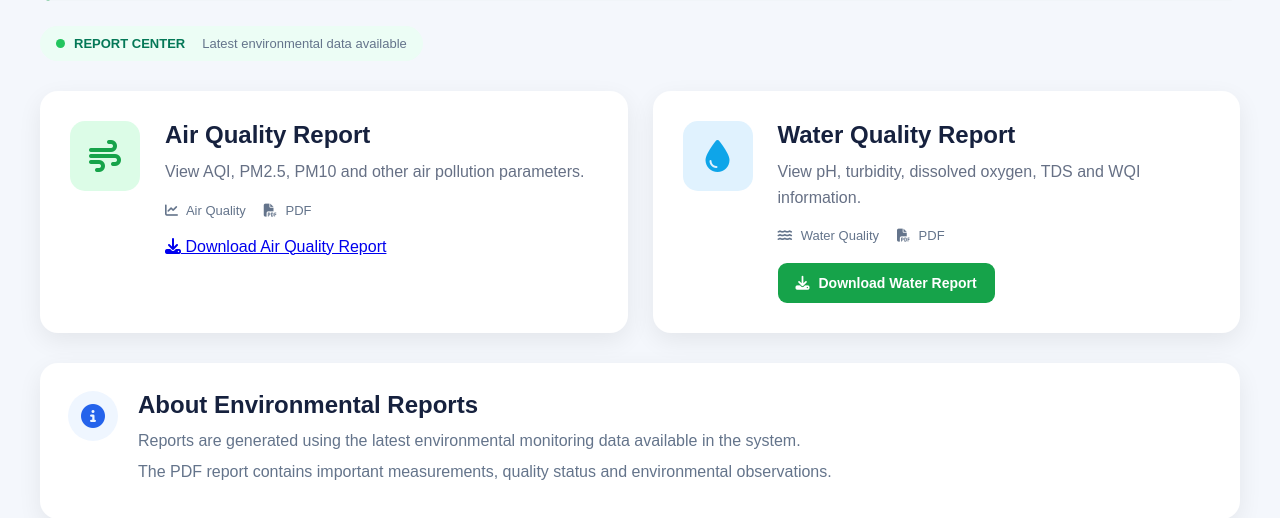
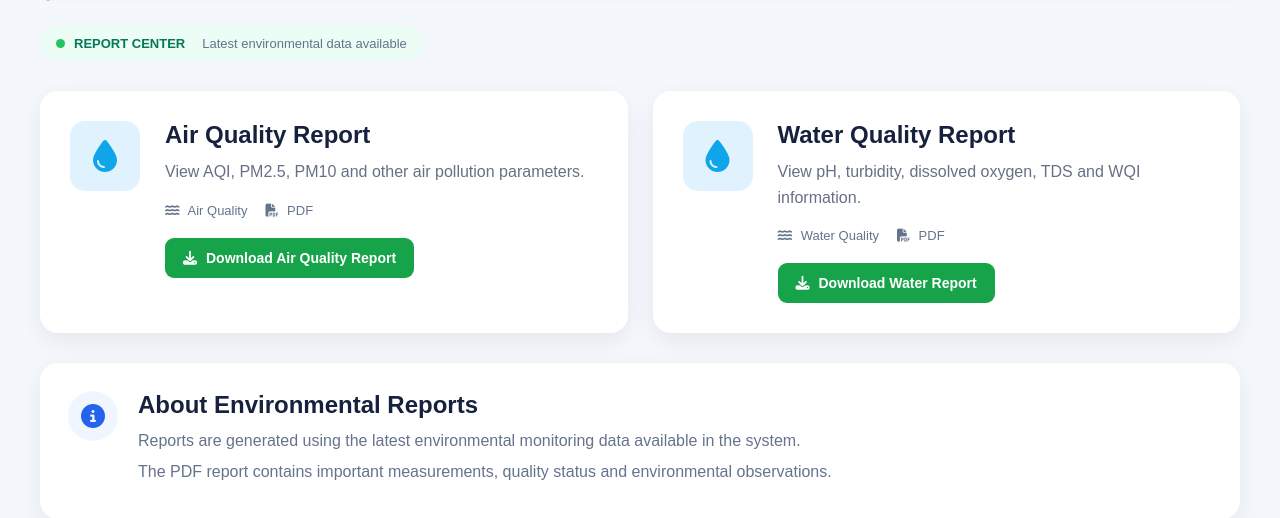
Before and after one commit to sahilthakur4528-cyber/ENVIRONMENT_MONITOR, a Flask app: page /reports in a window 1280 px wide. Shown: the part 189-707 px from the top of the page. Run offline with Flask 3, Linux system fonts and the light colour scheme; the visitor is signed in with stand-in values (Sample User, id 1); parts of the project's set-up code (start-up, migrations or seed data) failed here and were passed over.

Commit message:
Update reports.html

```diff
--- a/templates/reports.html
+++ b/templates/reports.html
@@ -88,11 +88,11 @@
 
         <!-- AIR REPORT -->
 
-        <div class="report-card">
+<div class="report-card">
 
-            <div class="card-icon air-icon">
+            <div class="card-icon water-icon">
 
-                <i class="fa-solid fa-wind"></i>
+                <i class="fa-solid fa-droplet"></i>
 
             </div>
 
@@ -110,7 +110,7 @@
                 <div class="report-info">
 
                     <span>
-                        <i class="fa-solid fa-chart-line"></i>
+                        <i class="fa-solid fa-water"></i>
                         Air Quality
                     </span>
 
@@ -121,14 +121,19 @@
 
                 </div>
 
-                <a href="{{ url_for('air_report') }}" class="report-btn">
-    <i class="fa-solid fa-download"></i>
-    Download Air Quality Report
-</a>
+                <a href="{{ url_for('water_report') }}"
+                   class="report-button">
+
+                    <i class="fa-solid fa-download"></i>
+
+                    Download Air Quality Report
+
+                </a>
 
             </div>
 
         </div>
+
 
 
         <!-- WATER REPORT -->
```
